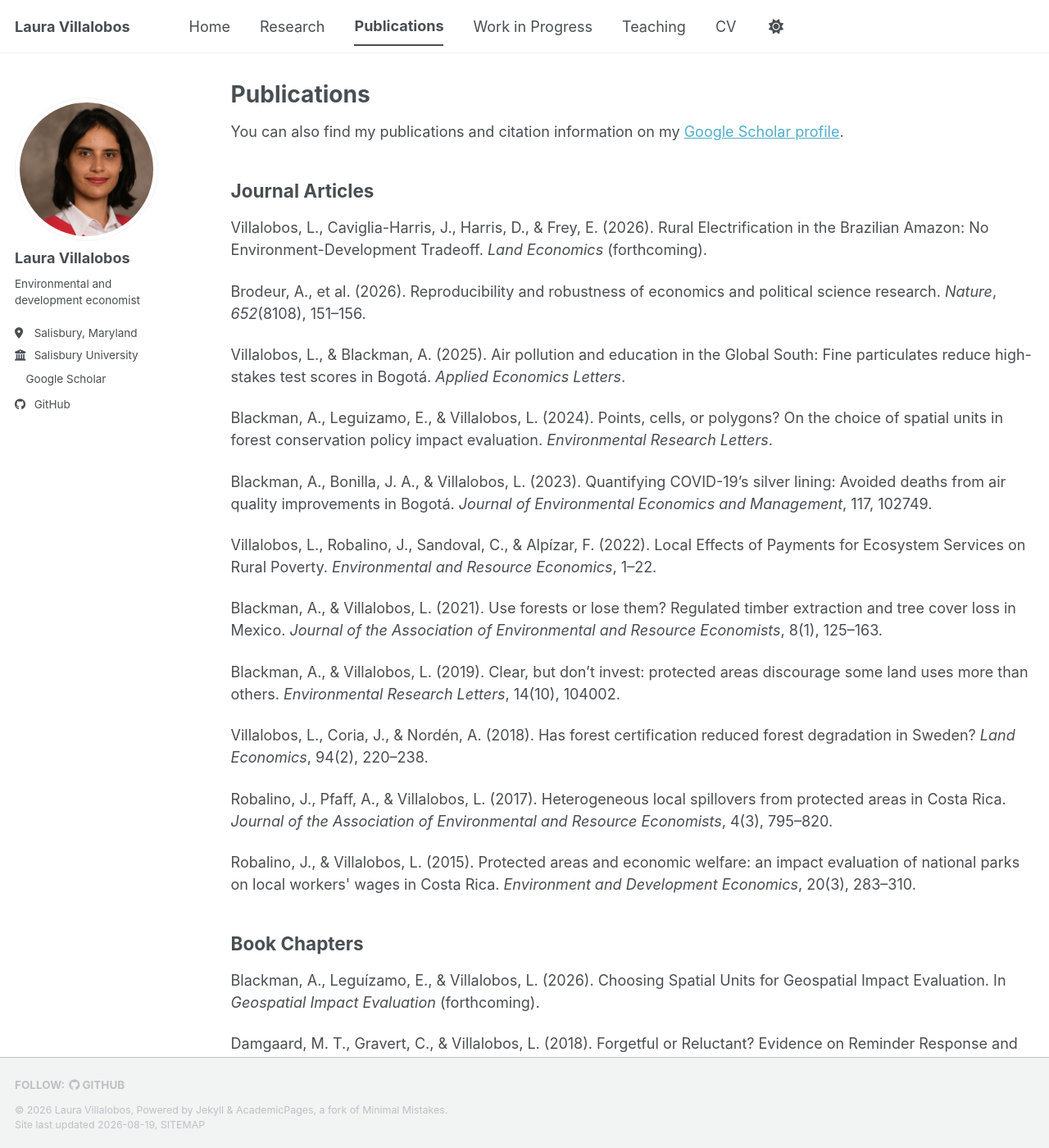
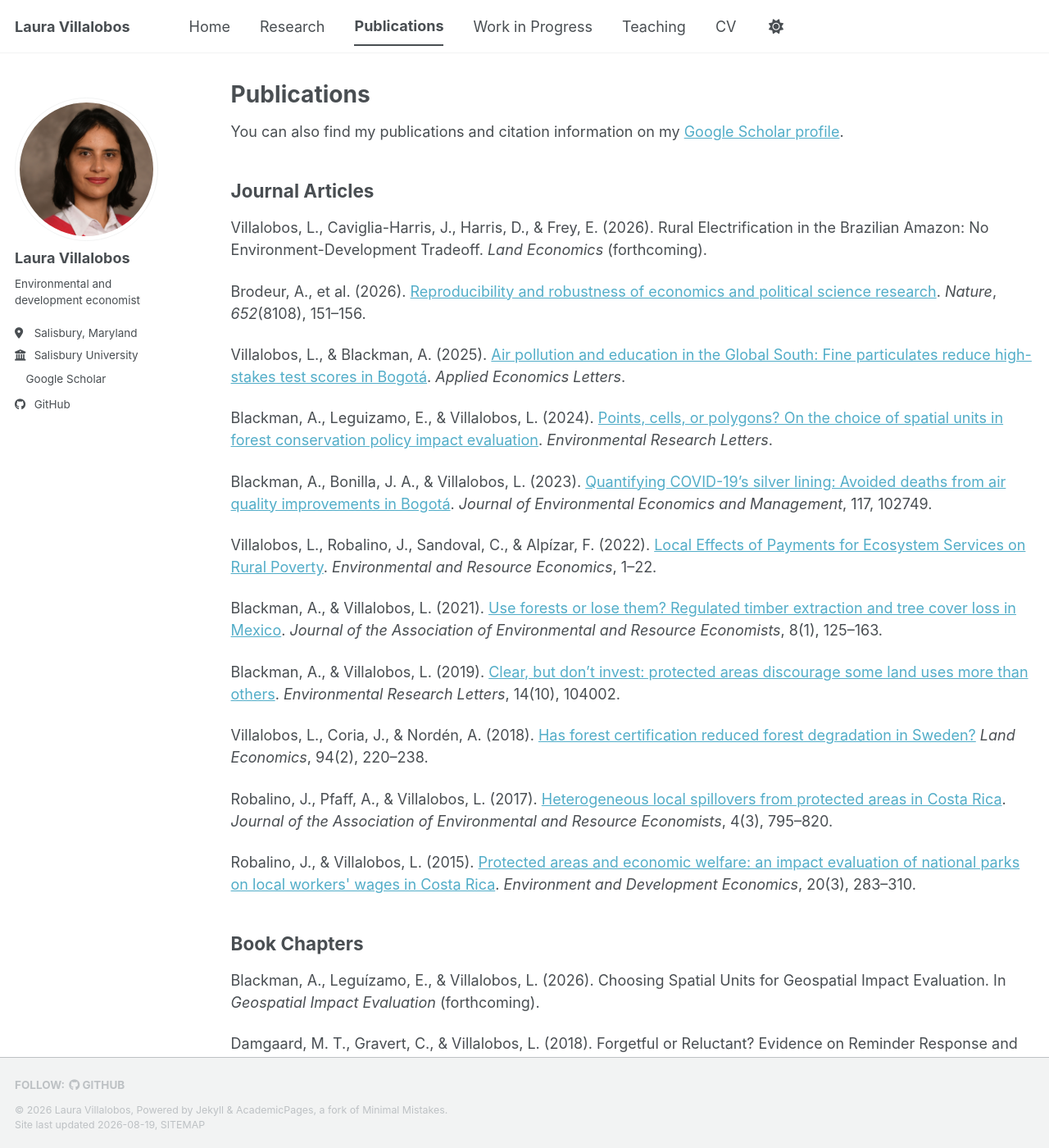
Before and after one commit to lavifi/lavifi.github.io, a Jekyll site: the page built from _pages/publications.html, in a window 1280 px wide and 1400 px high. Shown: the whole window at 82% size. Built offline with Jekyll 4.4.1, drawn with Linux system fonts in a browser that asks for light colours; a style sheet for code colours, icons or effects is not loaded; part of the change alters nothing that is shown.

```diff
--- a/_pages/publications.html
+++ b/_pages/publications.html
@@ -12,25 +12,25 @@ author_profile: true
 <div class="publication-list">
   <p>Villalobos, L., Caviglia-Harris, J., Harris, D., &amp; Frey, E. (2026). Rural Electrification in the Brazilian Amazon: No Environment-Development Tradeoff. <em>Land Economics</em> (forthcoming).</p>
 
-  <p>Brodeur, A., et al. (2026). Reproducibility and robustness of economics and political science research. <em>Nature</em>, <em>652</em>(8108), 151–156.</p>
+  <p>Brodeur, A., et al. (2026). <a href="https://doi.org/10.1038/s41586-026-10251-x">Reproducibility and robustness of economics and political science research</a>. <em>Nature</em>, <em>652</em>(8108), 151–156.</p>
 
-  <p>Villalobos, L., &amp; Blackman, A. (2025). Air pollution and education in the Global South: Fine particulates reduce high-stakes test scores in Bogotá. <em>Applied Economics Letters</em>.</p>
+  <p>Villalobos, L., &amp; Blackman, A. (2025). <a href="https://doi.org/10.1080/13504851.2025.2459883">Air pollution and education in the Global South: Fine particulates reduce high-stakes test scores in Bogotá</a>. <em>Applied Economics Letters</em>.</p>
 
-  <p>Blackman, A., Leguizamo, E., &amp; Villalobos, L. (2024). Points, cells, or polygons? On the choice of spatial units in forest conservation policy impact evaluation. <em>Environmental Research Letters</em>.</p>
+  <p>Blackman, A., Leguizamo, E., &amp; Villalobos, L. (2024). <a href="https://doi.org/10.1088/1748-9326/ad3d70">Points, cells, or polygons? On the choice of spatial units in forest conservation policy impact evaluation</a>. <em>Environmental Research Letters</em>.</p>
 
-  <p>Blackman, A., Bonilla, J. A., &amp; Villalobos, L. (2023). Quantifying COVID-19’s silver lining: Avoided deaths from air quality improvements in Bogotá. <em>Journal of Environmental Economics and Management</em>, 117, 102749.</p>
+  <p>Blackman, A., Bonilla, J. A., &amp; Villalobos, L. (2023). <a href="https://doi.org/10.1016/j.jeem.2022.102749">Quantifying COVID-19’s silver lining: Avoided deaths from air quality improvements in Bogotá</a>. <em>Journal of Environmental Economics and Management</em>, 117, 102749.</p>
 
-  <p>Villalobos, L., Robalino, J., Sandoval, C., &amp; Alpízar, F. (2022). Local Effects of Payments for Ecosystem Services on Rural Poverty. <em>Environmental and Resource Economics</em>, 1–22.</p>
+  <p>Villalobos, L., Robalino, J., Sandoval, C., &amp; Alpízar, F. (2022). <a href="https://doi.org/10.1007/s10640-022-00733-7">Local Effects of Payments for Ecosystem Services on Rural Poverty</a>. <em>Environmental and Resource Economics</em>, 1–22.</p>
 
-  <p>Blackman, A., &amp; Villalobos, L. (2021). Use forests or lose them? Regulated timber extraction and tree cover loss in Mexico. <em>Journal of the Association of Environmental and Resource Economists</em>, 8(1), 125–163.</p>
+  <p>Blackman, A., &amp; Villalobos, L. (2021). <a href="https://doi.org/10.1086/710837">Use forests or lose them? Regulated timber extraction and tree cover loss in Mexico</a>. <em>Journal of the Association of Environmental and Resource Economists</em>, 8(1), 125–163.</p>
 
-  <p>Blackman, A., &amp; Villalobos, L. (2019). Clear, but don’t invest: protected areas discourage some land uses more than others. <em>Environmental Research Letters</em>, 14(10), 104002.</p>
+  <p>Blackman, A., &amp; Villalobos, L. (2019). <a href="https://doi.org/10.1088/1748-9326/ab3ca1">Clear, but don’t invest: protected areas discourage some land uses more than others</a>. <em>Environmental Research Letters</em>, 14(10), 104002.</p>
 
-  <p>Villalobos, L., Coria, J., &amp; Nordén, A. (2018). Has forest certification reduced forest degradation in Sweden? <em>Land Economics</em>, 94(2), 220–238.</p>
+  <p>Villalobos, L., Coria, J., &amp; Nordén, A. (2018). <a href="https://doi.org/10.3368/le.94.2.220">Has forest certification reduced forest degradation in Sweden?</a> <em>Land Economics</em>, 94(2), 220–238.</p>
 
-  <p>Robalino, J., Pfaff, A., &amp; Villalobos, L. (2017). Heterogeneous local spillovers from protected areas in Costa Rica. <em>Journal of the Association of Environmental and Resource Economists</em>, 4(3), 795–820.</p>
+  <p>Robalino, J., Pfaff, A., &amp; Villalobos, L. (2017). <a href="https://doi.org/10.1086/692089">Heterogeneous local spillovers from protected areas in Costa Rica</a>. <em>Journal of the Association of Environmental and Resource Economists</em>, 4(3), 795–820.</p>
 
-  <p>Robalino, J., &amp; Villalobos, L. (2015). Protected areas and economic welfare: an impact evaluation of national parks on local workers' wages in Costa Rica. <em>Environment and Development Economics</em>, 20(3), 283–310.</p>
+  <p>Robalino, J., &amp; Villalobos, L. (2015). <a href="https://doi.org/10.1017/S1355770X14000461">Protected areas and economic welfare: an impact evaluation of national parks on local workers' wages in Costa Rica</a>. <em>Environment and Development Economics</em>, 20(3), 283–310.</p>
 </div>
 
 <h2>Book Chapters</h2>
```
